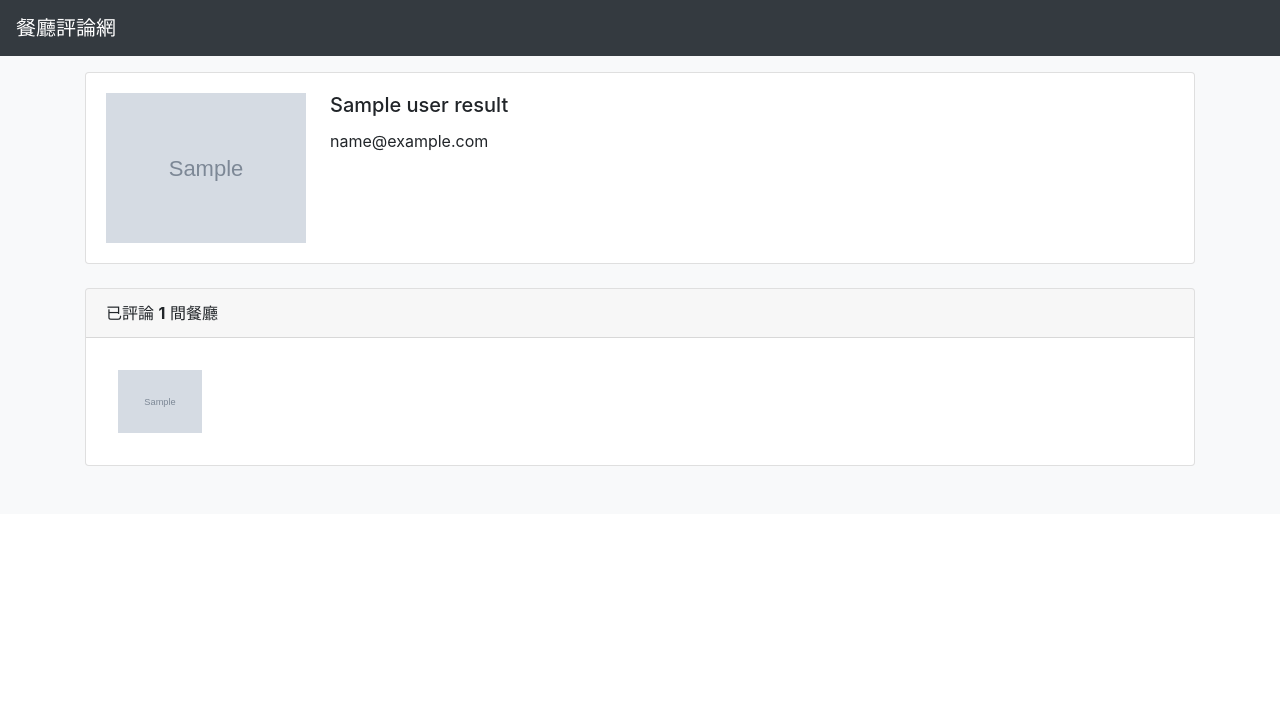
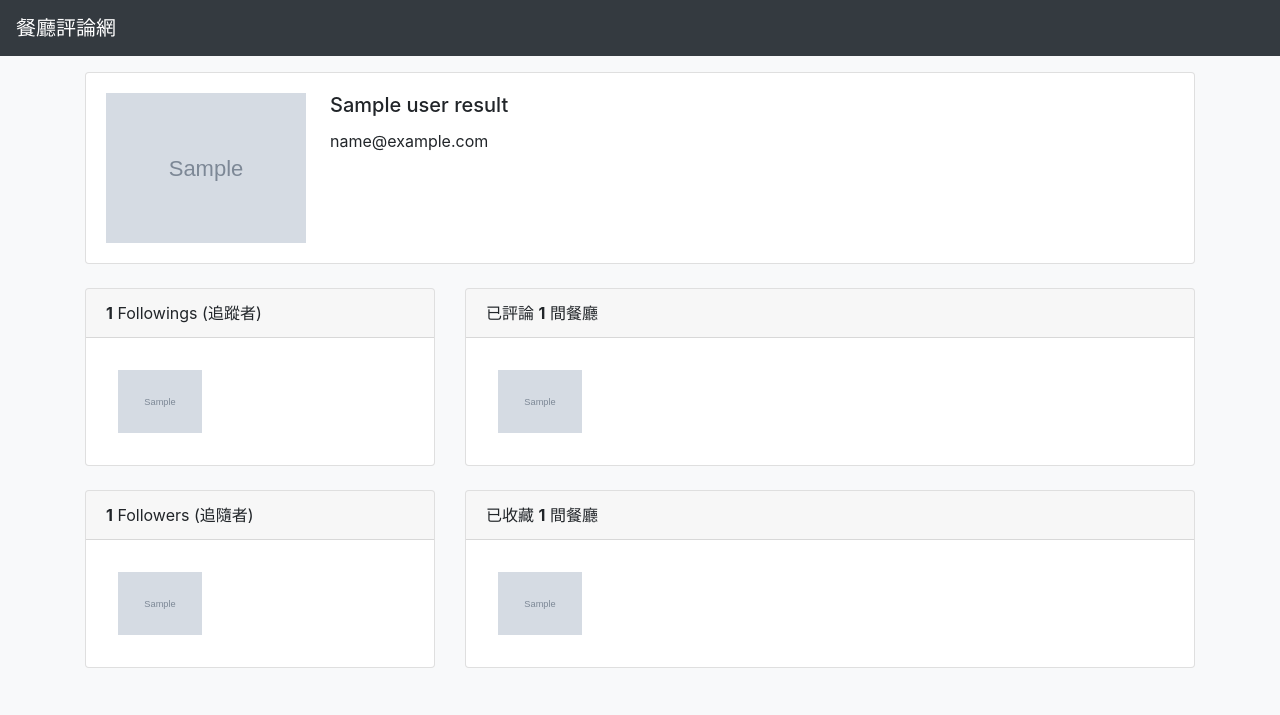
Before and after one commit to TomatoSoup0126/Restaurant-forum, a Node server app: template views/user.handlebars in a window 1280 px wide. Shown: the top 715 px of the page. Run offline with Node 20, Linux system fonts and the light colour scheme; the template is opened without the code that fills it: most values are stand-ins (such as "Sample title", 1, 10 or a date in 2020); grey boxes marked "Sample" are stand-in pictures; some libraries are stand-ins or nearby versions.

Commit message:
update user profile

```diff
--- a/views/user.handlebars
+++ b/views/user.handlebars
@@ -16,15 +16,64 @@
   </div>
 </div>
 </br>
+<div class="row">
+  <div class="col-4">
     <div class="card">
       <div class="card-header">
-    已評論 <strong>{{userResult.Comments.length}}</strong> 間餐廳
+        <strong>{{userResult.Followings.length}}</strong> Followings (追蹤者)
       </div>
       <div class="d-flex flex-wrap py-4 px-4">
-    {{#each userResult.Comments}}
+        {{#each userResult.Followings}}
+          <a href="/users/{{this.id}}">
+            <img src="{{this.image}}" alt="userImg" class="img px-2 py-2" style="width: 100px">
+          </a>
+        {{/each}}
+      </div>
+    </div>
+  </div>
+  <div class="col-8">
+    <div class="card">
+      <div class="card-header">
+        已評論 <strong>{{uniqueComments.length}}</strong> 間餐廳
+      </div>
+      <div class="d-flex flex-wrap py-4 px-4">
+        {{#each uniqueComments}}
           <a href="/restaurants/{{this.Restaurant.id}}">
             <img src="{{this.Restaurant.image}}" alt="restaurantImg" class="img px-2 py-2" style="width: 100px">
           </a>
         {{/each}}
       </div>
     </div>
+  </div>
+</div>
+</br>
+<div class="row">
+  <div class="col-4">
+    <div class="card">
+      <div class="card-header">
+        <strong>{{userResult.Followers.length}}</strong> Followers (追隨者)
+      </div>
+      <div class="d-flex flex-wrap py-4 px-4">
+        {{#each userResult.Followers}}
+          <a href="/users/{{this.id}}">
+            <img src="{{this.image}}" alt="userImg" class="img px-2 py-2" style="width: 100px">
+          </a>
+        {{/each}}
+      </div>
+    </div>
+  </div>
+  <div class="col-8">
+    <div class="card">
+      <div class="card-header">
+        已收藏 <strong>{{userResult.FavoritedRestaurants.length}}</strong> 間餐廳
+      </div>
+      <div class="d-flex flex-wrap py-4 px-4">
+        {{#each userResult.FavoritedRestaurants}}
+          <a href="/restaurants/{{this.id}}">
+            <img src="{{this.image}}" alt="restaurantImg" class="img px-2 py-2" style="width: 100px">
+          </a>
+        {{/each}}
+      </div>
+    </div>
+  </div>
+</div>
```
Also changed, not shown: controllers/userController.js (+11 -6 lines). Lines whose indentation alone changed are shown as unchanged.
